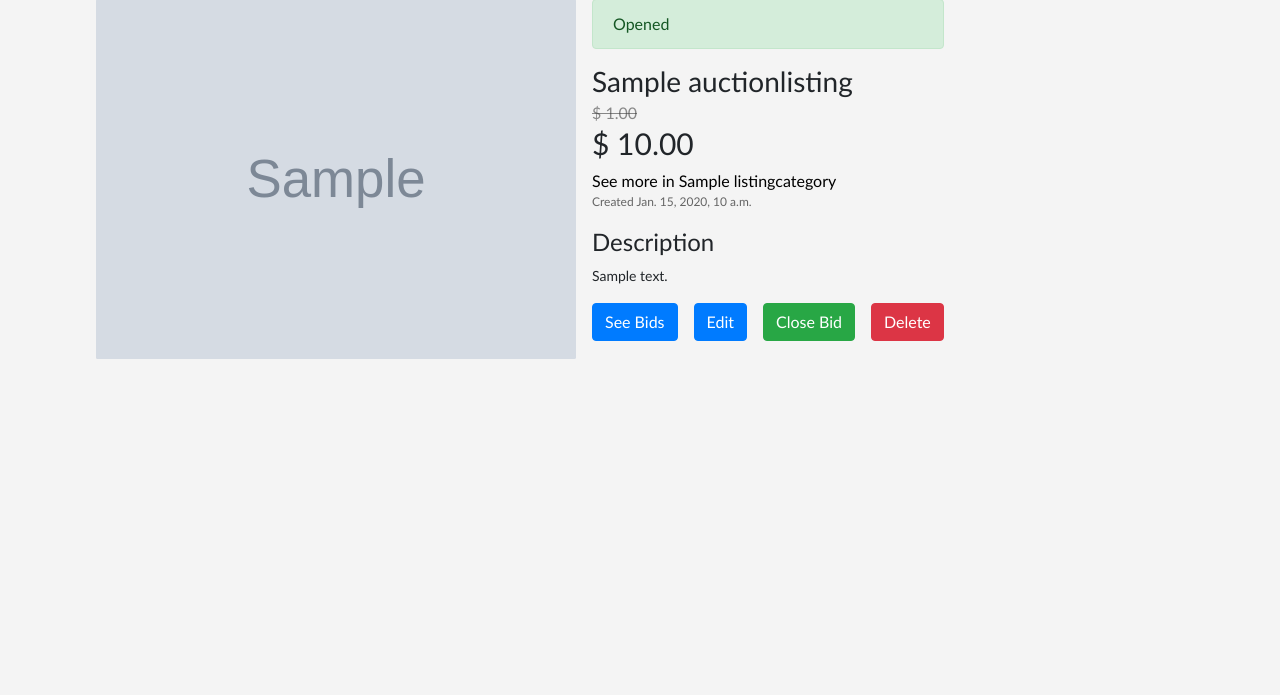
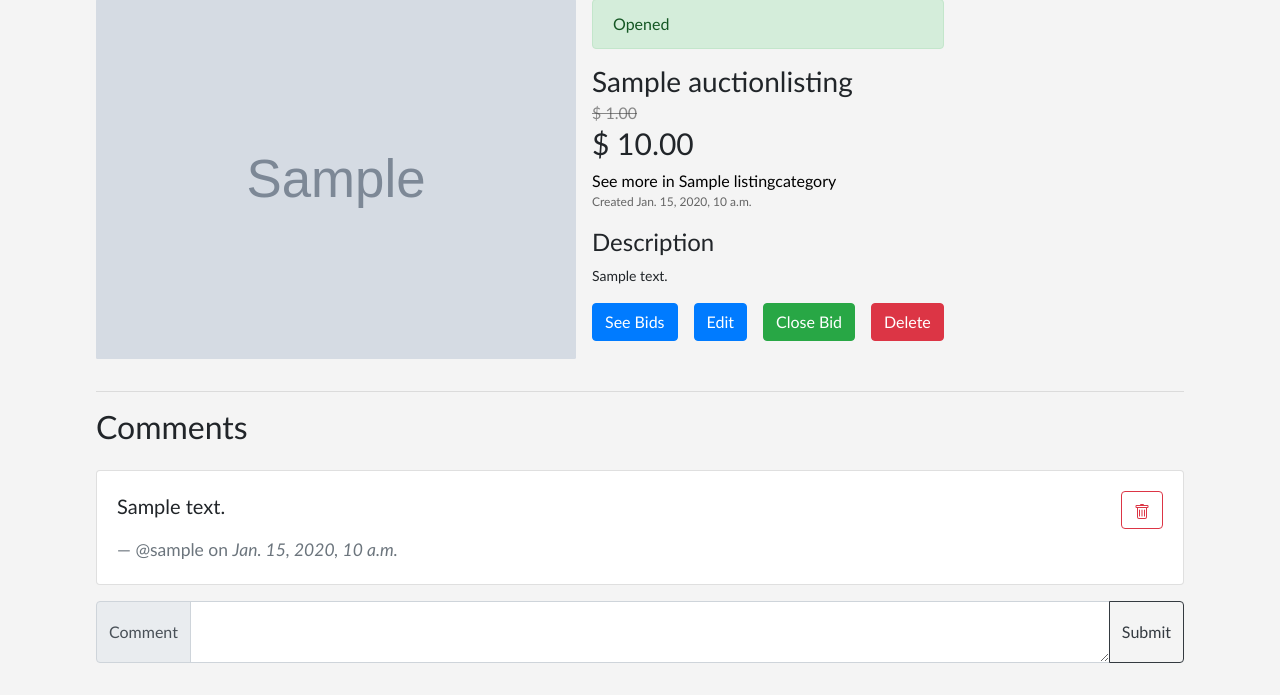
Before and after one commit to duckraper/commerce, a Django app: page /listing/1 in a window 1280 px wide. Shown: the part 202-897 px from the top of the page. Before the commit the page ends 561 px from the top, so only its background shows below. Run offline with Django 3.2, Linux system fonts and the light colour scheme; a user stored in the database is signed in; tables that the repository leaves empty hold one stand-in row (values such as "Sample post"); grey boxes marked "Sample" are stand-in pictures.

Commit message:
Agregados comentarios (Proyecto Terminado) ;

```diff
--- a/auctions/models.py
+++ b/auctions/models.py
@@ -1,3 +1,4 @@
+from email.policy import default
 from django.contrib.auth.models import AbstractUser
 from django.db import models
 from datetime import datetime
@@ -13,7 +14,8 @@ class ListingCategory(models.Model):
 class AuctionListing(models.Model):
     name = models.CharField(max_length=64)  # varchar(64)
     description = models.TextField(null=True)  # Text
-    image = models.URLField(blank=True)  # Url
+    image = models.URLField(blank=True, null=True,
+                            default='https://via.placeholder.com/500')  # Url
     category = models.ForeignKey(
         ListingCategory, on_delete=models.PROTECT, related_name='listings')  # FK references ListingCategory
     date = models.DateTimeField(default=datetime.now)
@@ -80,6 +82,11 @@ class Comment(models.Model):
         User, on_delete=models.CASCADE, related_name='comments')
     auction_listing = models.ForeignKey(
         AuctionListing, on_delete=models.CASCADE, related_name='comments')
+    date = models.DateTimeField(default=datetime.now)
+
+    # TODO implementar sistema de replies
+    reply = models.ForeignKey(
+        'self', on_delete=models.CASCADE, null=True, blank=True, related_name='replies')
 
     def __str__(self):
         return f"{self.user.username}: {self.content}"
--- a/auctions/templates/auctions/listing.html
+++ b/auctions/templates/auctions/listing.html
@@ -83,9 +83,31 @@
                                     <button type="button" class="btn btn-success" >Close Bid</button>
                                 </a>
                             {% endif %}
-                            <a href="{% url 'delete' listing_id=listing.pk %}">
-                                <button type="button" class="btn btn-danger" >Delete</button>
-                            </a>
+                            <button type="button" class="btn btn-danger" data-toggle="modal" data-target="#staticBackdrop">
+                                Delete
+                            </button>
+                            <!-- modal para el boton de borrar -->
+                            <div class="modal fade" id="staticBackdrop" data-backdrop="static" data-keyboard="false" tabindex="-1" aria-labelledby="staticBackdropLabel" aria-hidden="true">
+                                <div class="modal-dialog">
+                                    <div class="modal-content">
+                                        <div class="modal-header">
+                                            <h5 class="modal-title" id="staticBackdropLabel">Delete the listing</h5>
+                                            <button type="button" class="close" data-dismiss="modal" aria-label="Close">
+                                                <span aria-hidden="true">&times;</span>
+                                            </button>
+                                        </div>
+                                        <div class="modal-body">
+                                            Are you sure you want to delete this listing? This action cannot be undone.
+                                        </div>
+                                        <div class="modal-footer">
+                                            <button type="button" class="btn btn-secondary" data-dismiss="modal">Close</button>
+                                            <a href="{% url 'delete' listing_id=listing.pk %}">
+                                                <button type="button" class="btn btn-danger">Delete</button>
+                                            </a>
+                                        </div>
+                                    </div>
+                                </div>
+                            </div>
                         {% else %}
                             <div class="input-group mb-3">
                                 <input class="form-control" type="number" name="bid" step="0.01" min="{{listing.current_price}}" placeholder="{{listing.current_price}}" {% if user == last_bidder %}readonly disabled{% endif %}/>
@@ -98,17 +120,47 @@
                 {% endif %}
             </div>
         </div>
-        <!-- TODO hacer todo de comentarios -->
+        <hr/>
+
         <!-- Commentarios  -->
-
         <div class="comments-section">
+            <h2>Comments</h2>
+            {% if comments|length == 0%}
+                <p>No comments yet. Be the first to comment!</p>
+            {% endif %}
             {% for comment in comments %}
-                <div class="comment">
-                    <p>{{ comment.user }} said:</p>
-                    <p>{{ comment.content }}</p>
+                <div class="card">
+                    <div class="card-body">
+                        <blockquote class="blockquote mb-0">
+                            {% if user.is_authenticated %}
+                                <a href="{% url 'remove_comment' comment_id=comment.pk %}">
+                                    <button type="button" class="btn btn-outline-danger" style="float:right;">
+                                        <svg xmlns="http://www.w3.org/2000/svg" width="16" height="16" fill="currentColor" class="bi bi-trash" viewBox="0 0 16 16">
+                                            <path d="M5.5 5.5A.5.5 0 0 1 6 6v6a.5.5 0 0 1-1 0V6a.5.5 0 0 1 .5-.5m2.5 0a.5.5 0 0 1 .5.5v6a.5.5 0 0 1-1 0V6a.5.5 0 0 1 .5-.5m3 .5a.5.5 0 0 0-1 0v6a.5.5 0 0 0 1 0z"/>
+                                            <path d="M14.5 3a1 1 0 0 1-1 1H13v9a2 2 0 0 1-2 2H5a2 2 0 0 1-2-2V4h-.5a1 1 0 0 1-1-1V2a1 1 0 0 1 1-1H6a1 1 0 0 1 1-1h2a1 1 0 0 1 1 1h3.5a1 1 0 0 1 1 1zM4.118 4 4 4.059V13a1 1 0 0 0 1 1h6a1 1 0 0 0 1-1V4.059L11.882 4zM2.5 3h11V2h-11z"/>
+                                        </svg>
+                                    </button>
+                                </a>
+                                <p>{{comment.content}}</p>
+                                <footer class="blockquote-footer">@{{ comment.user }} on <cite title="Source Title">{{ comment.date }}</cite></footer>
+                            {% endif %}
+                        </blockquote>
+                    </div>
                 </div>
             {% endfor %}
 
+            <form action="{% url 'comment' listing_id=listing.pk %}" method="post">
+                {% csrf_token %}
+                <div class="input-group">
+                    <div class="input-group-prepend">
+                        <span class="input-group-text">Comment</span>
+                    </div>
+                    <textarea class="form-control" name="content" aria-label="With textarea"></textarea>
+                    <div class="input-group-append">
+                        <button class="btn btn-outline-dark" type="submit" id="button-addon2">Submit</button>
+                    </div>
+                </div>
+            </form>
         </div>
     </div>
 {% endblock body %}
--- a/auctions/templates/auctions/listing_bids.html
+++ b/auctions/templates/auctions/listing_bids.html
@@ -9,7 +9,7 @@
     <ul class='list-group'>
         {% for bid in bids %}
             <li class="list-group-item {% if bid.state == 'W' %}list-group-item-info{% elif bid.state == 'O' %}list-group-item-warning{% elif bid.state == 'L' %}list-group-item-dark{% elif bid.state == 'F' %}list-group-item-success{% endif %}">
-                {{ bid.user.username }}: ${{ bid.price }}, on {{ bid.date }} ({{ bid.state }})
+                @{{ bid.user.username }}: ${{ bid.price }}, on {{ bid.date }} ({{ bid.state }})
             </li>
         {% endfor %}
     </ul>
--- a/auctions/urls.py
+++ b/auctions/urls.py
@@ -22,4 +22,5 @@ urlpatterns = [
     path("listing/<int:listing_id>", views.show_listing, name='listing'),
     path("category/<int:category_id>", views.show_category, name='category'),
     path("comment/<int:listing_id>", views.comment, name='comment'),
+    path("remove_comment/<int:comment_id>", views.remove_comment, name='remove_comment'),
 ]
--- a/auctions/views.py
+++ b/auctions/views.py
@@ -183,7 +183,8 @@ def show_listing(request, listing_id):
 
     return render(request, 'auctions/listing.html', {
         'listing': listing,
-        'watchlist': request.user.watchlist.all(),
+        'watchlist': request.user.watchlist.all() if request.user.is_authenticated else None,
+        'comments': listing.comments.all(),
         'last_bidder': listing.bids.all().order_by('-date').first().user if listing.bids.all().count() > 0 else None,
     })
 
@@ -213,7 +214,7 @@ def show_category(request, category_id: int):
     return render(request, 'auctions/category.html', {
         'category': category,
         'listings': listing_list,
-        'watchlist': request.user.watchlist.all(),
+        'watchlist': request.user.watchlist.all() if request.user.is_authenticated else None,
     })
 
 
@@ -335,10 +336,40 @@ def close(request, listing_id):
     return HttpResponseRedirect(reverse('index'))
 
 
-# TODO implement comment view
 @login_required(login_url='login')
 def comment(request, listing_id):
+    try:
+        listing = AuctionListing.objects.get(pk=listing_id)
+    except AuctionListing.DoesNotExist:
+        return render(request, 'auctions/error.html', {
+            'message': 'Listing does not exist.',
+        })
 
-    return redirect(request, 'auctions/comment.html', {
-        'listing': AuctionListing.objects.get(pk=listing_id),
+    if request.method == "POST":
+        content = request.POST['content']
+
+        comment = Comment.objects.create(
+            content=content,
+            auction_listing=listing,
+            user=request.user
+        )
+        comment.save()
+        return HttpResponseRedirect(reverse('listing', args=(listing.pk,)))
+
+    return render(request, 'auctions/listing.html', {
+        'listing': listing,
+        'watchlist': request.user.watchlist.all(),
+        'last_bidder': listing.bids.all().order_by('-date').first().user if listing.bids.all().count() > 0 else None,
     })
+
+
+def remove_comment(request, comment_id):
+    try:
+        comment = Comment.objects.all().get(pk=comment_id)
+    except Comment.DoesNotExist:
+        return render(request, 'auctions/error.html', {
+            'message': 'Comment does not exists.'
+        })
+
+    comment.delete()
+    return HttpResponseRedirect(reverse('listing', args=(comment.auction_listing.pk,)))
```
Also changed, not shown: auctions/migrations/0017_comment_date.py (added), auctions/migrations/0018_comment_reply_alter_auctionlisting_image.py (added), 1 other file.
